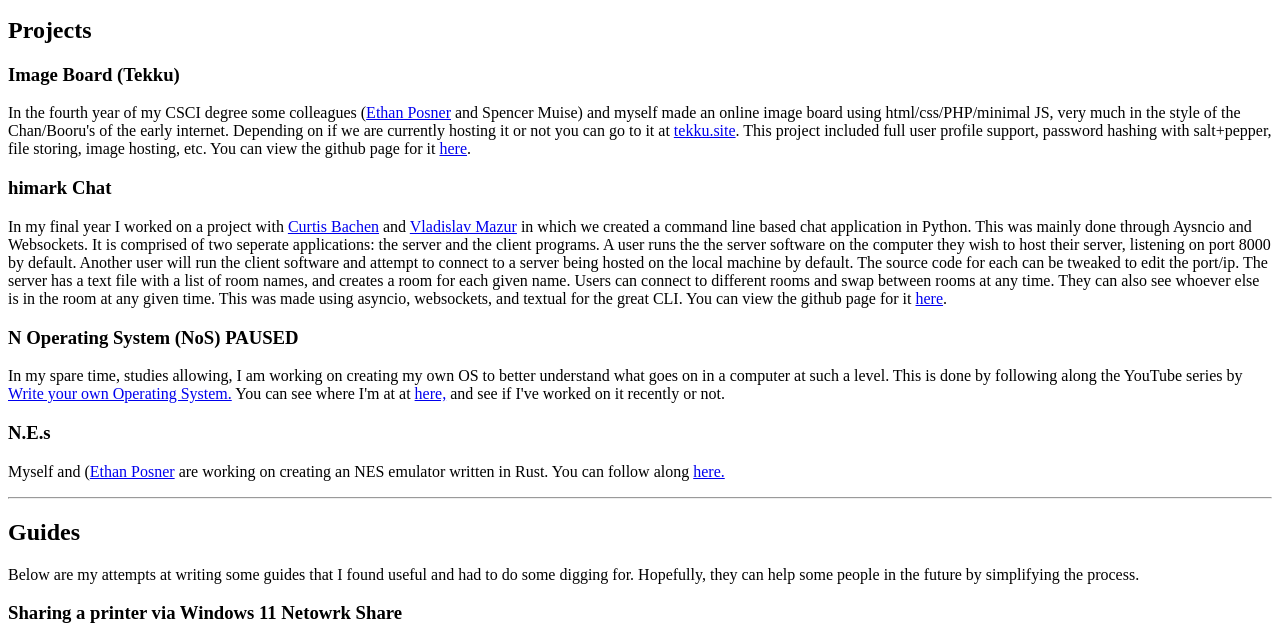
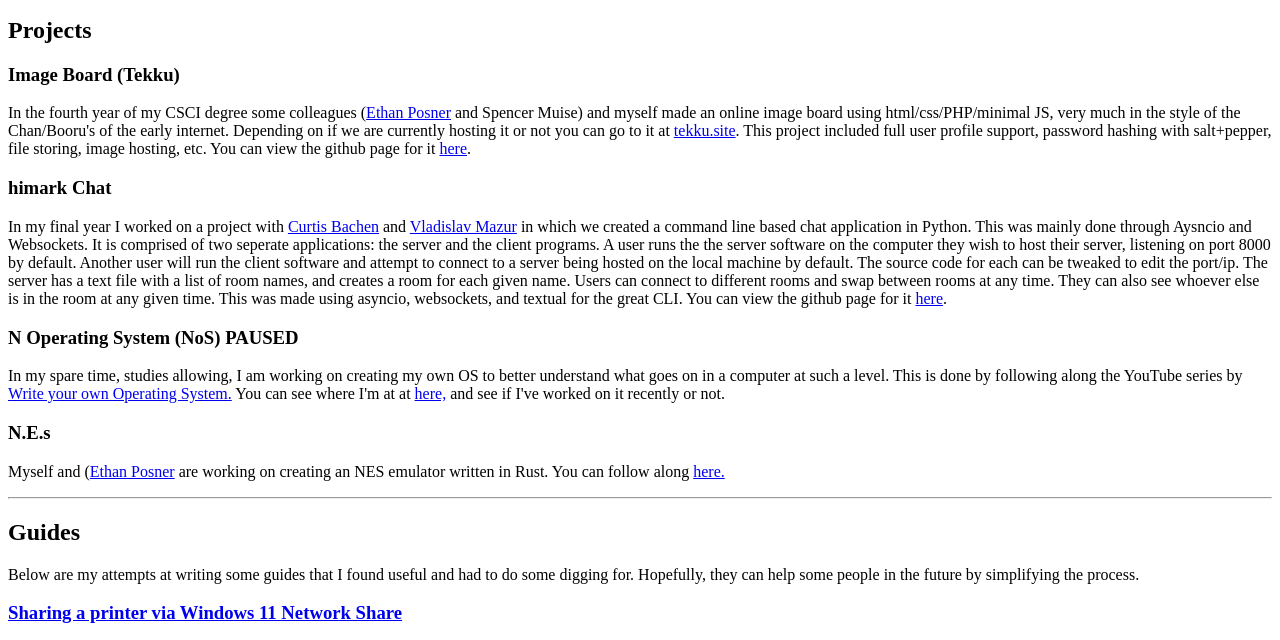
Before and after one commit to shiftedgears/shiftedgears.github.io, a plain HTML site: page index.html in a window 1280 px wide. Shown: the part 137-777 px from the top of the page. Drawn offline with Linux system fonts and the light colour scheme.

Commit message:
Update index.html

```diff
--- a/index.html
+++ b/index.html
@@ -41,7 +41,7 @@
     <h2>Guides</h2>
     Below are my attempts at writing some guides that I found useful and had to do some digging for. Hopefully, they can help some people in the future by simplifying the process.
 
-    <h3>Sharing a printer via Windows 11 Netowrk Share</h3>
+    <h3><a href="windows-printer-sharing.html" target="none">Sharing a printer via Windows 11 Network Share</a></h3>
 
     <p>Below is a button to enable an instance of a <a href="https://snowflake.torproject.org/" target="_blank">Snowflake</a>. Please
     consider enabling this while browsing this site.</p>
```
